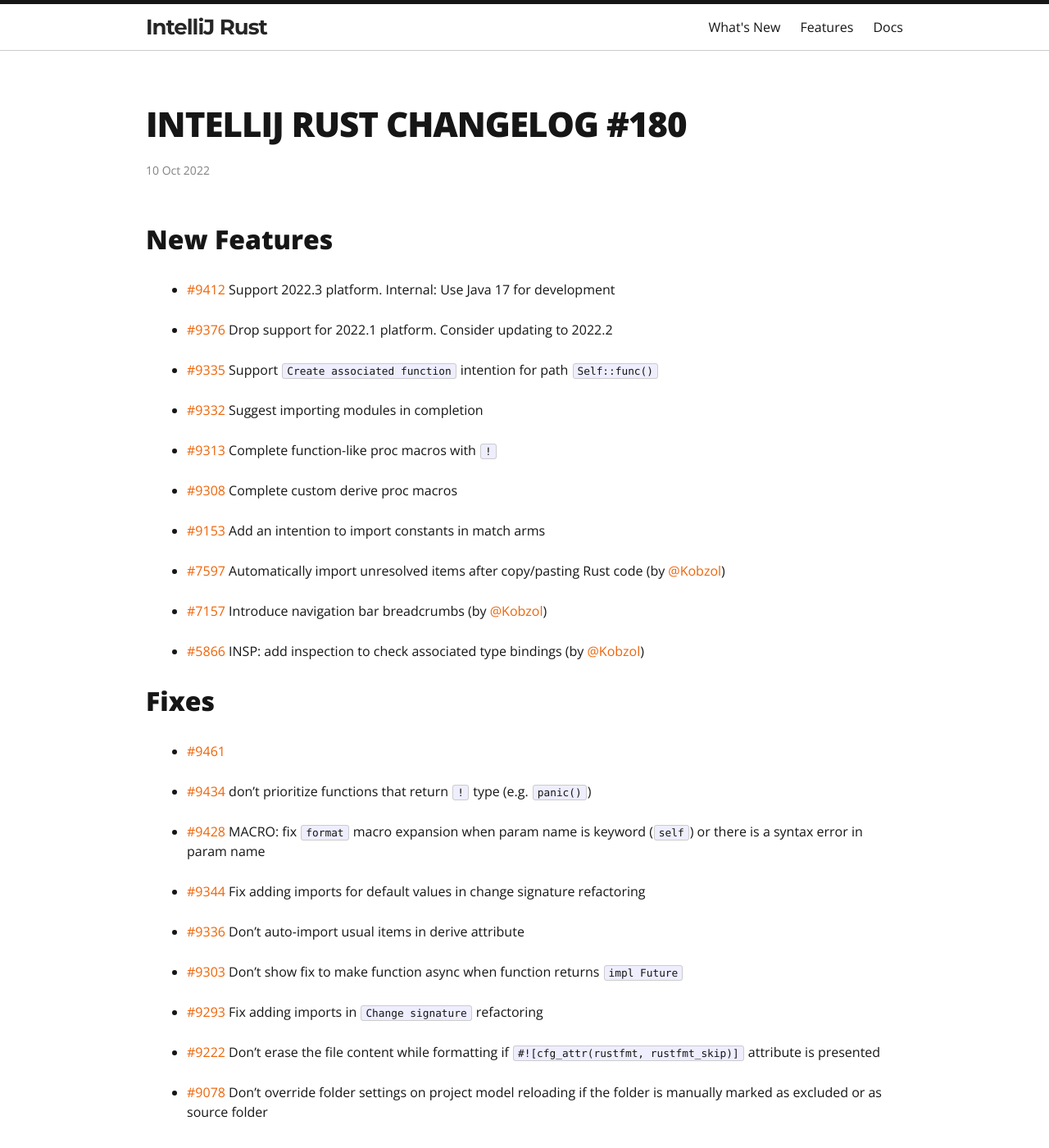
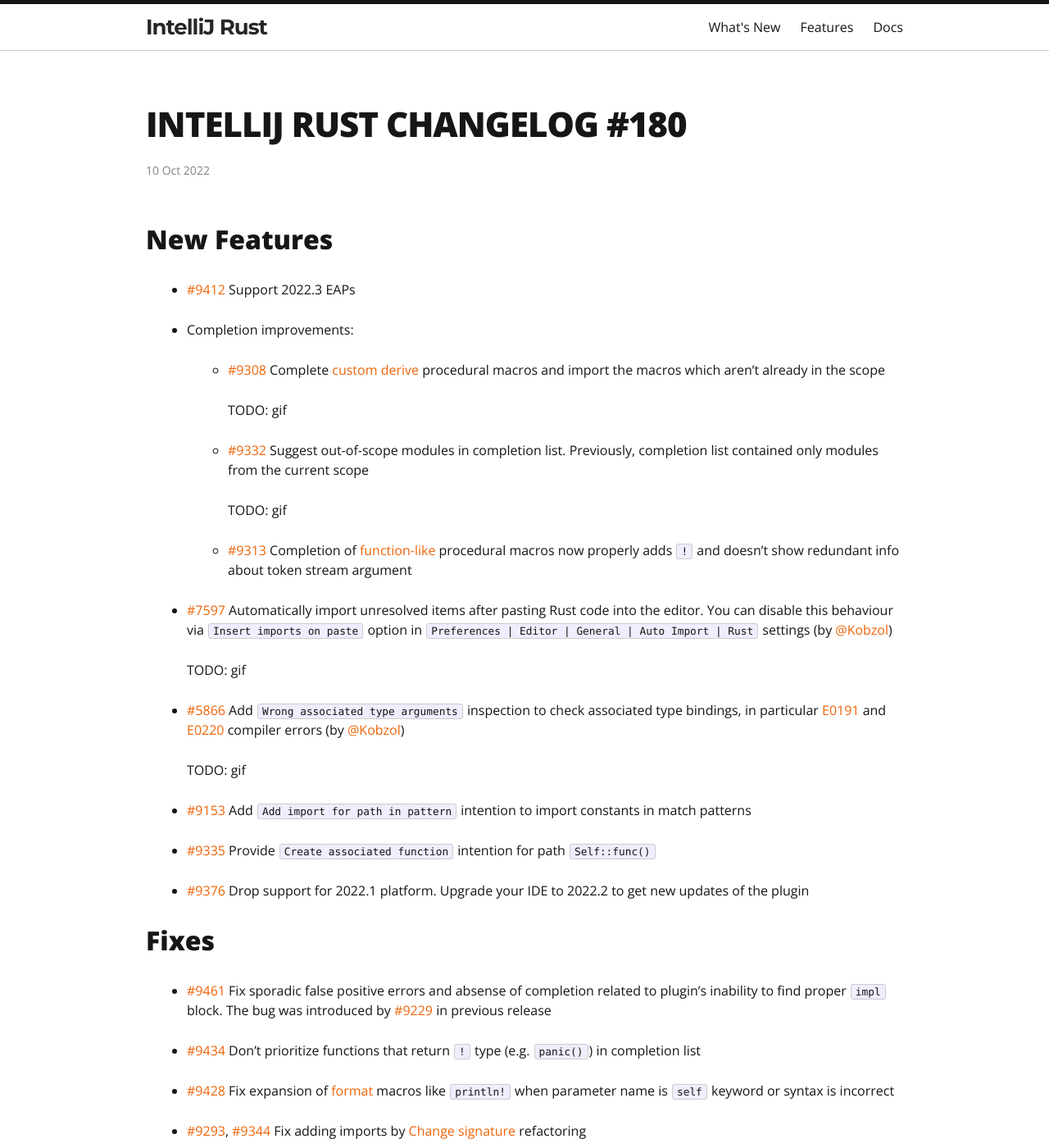
Before and after one commit to intellij-rust/intellij-rust.github.io, a Jekyll site: the page built from _posts/2022-10-10-changelog-180.markdown, in a window 1280 px wide and 1400 px high. Shown: the whole window at 82% size. Built offline with Jekyll 4.4.1, drawn with Linux system fonts in a browser that asks for light colours; nearby versions of some CDN libraries; some web fonts are replaced; some of the changed text lies outside the part shown.

Commit message:
Changelog 180

```diff
--- a/_posts/2022-10-10-changelog-180.markdown
+++ b/_posts/2022-10-10-changelog-180.markdown
@@ -7,51 +7,62 @@
 
 ## New Features
 
-* [#9412] Support 2022.3 platform. Internal: Use Java 17 for development
+* [#9412] Support 2022.3 EAPs
 
-* [#9376] Drop support for 2022.1 platform. Consider updating to 2022.2
+* Completion improvements:
 
-* [#9335] Support `Create associated function` intention for path `Self::func()`
+  * [#9308] Complete [custom derive] procedural macros and import the macros which aren't already in the scope
 
-* [#9332] Suggest importing modules in completion
+    TODO: gif
 
-* [#9313] Complete function-like proc macros with `!`
+  * [#9332] Suggest out-of-scope modules in completion list. Previously, completion list contained only modules from the current scope
 
-* [#9308] Complete custom derive proc macros
+    TODO: gif
 
-* [#9153] Add an intention to import constants in match arms
+  * [#9313] Completion of [function-like](https://doc.rust-lang.org/reference/procedural-macros.html#function-like-procedural-macros) procedural macros now properly adds `!`
+    and doesn't show redundant info about token stream argument
 
-* [#7597] Automatically import unresolved items after copy/pasting Rust code (by [@Kobzol])
+* [#7597] Automatically import unresolved items after pasting Rust code into the editor.
+  You can disable this behaviour via `Insert imports on paste` option in `Preferences | Editor | General | Auto Import | Rust` settings (by [@Kobzol])
 
-* [#7157] Introduce navigation bar breadcrumbs (by [@Kobzol])
+  TODO: gif
 
-* [#5866] INSP: add inspection to check associated type bindings (by [@Kobzol])
+* [#5866] Add `Wrong associated type arguments` inspection to check associated type bindings,
+  in particular [E0191](https://doc.rust-lang.org/error-index.html#E0191) and [E0220](https://doc.rust-lang.org/error-index.html#E0220) compiler errors (by [@Kobzol])
+
+  TODO: gif
+
+* [#9153] Add `Add import for path in pattern` intention to import constants in match patterns
+
+* [#9335] Provide `Create associated function` intention for path `Self::func()`
+
+* [#9376] Drop support for 2022.1 platform. Upgrade your IDE to 2022.2 to get new updates of the plugin
 
 ## Fixes
 
-* [#9461]
+* [#9461] Fix sporadic false positive errors and absense of completion related to plugin's inability to find proper `impl` block.
+  The bug was introduced by [#9229] in previous release
 
-* [#9434] don't prioritize functions that return `!` type (e.g. `panic()`)
+* [#9434] Don't prioritize functions that return `!` type (e.g. `panic()`) in completion list
 
-* [#9428] MACRO: fix `format` macro expansion when param name is keyword (`self`) or there is a syntax error in param name
+* [#9428] Fix expansion of [format](https://doc.rust-lang.org/std/fmt) macros like `println!` when parameter name is `self` keyword or syntax is incorrect
 
-* [#9344] Fix adding imports for default values in change signature refactoring
+* [#9293], [#9344] Fix adding imports by [Change signature](https://plugins.jetbrains.com/plugin/8182-rust/docs/rust-refactorings.html#change-sign) refactoring
 
-* [#9336] Don't auto-import usual items in derive attribute
+* [#9336] Don't suggest to import items in `derive` attribute if they are not [custom derive] macros
 
 * [#9303] Don't show fix to make function async when function returns `impl Future`
 
-* [#9293] Fix adding imports in `Change signature` refactoring
-
-* [#9222] Don't erase the file content while formatting if `#![cfg_attr(rustfmt, rustfmt_skip)]` attribute is presented
+* [#9222] Don't erase the file content during [formatting with `rustfmt`](https://plugins.jetbrains.com/plugin/8182-rust/docs/rust-code-style-and-formatting.html#reformat)
+  if `#![cfg_attr(rustfmt, rustfmt_skip)]` attribute is presented
 
 * [#9078] Don't override folder settings on project model reloading if the folder is manually marked as excluded or as source folder
 
 ## Internal Improvements
 
-* [#9412] Support 2022.3 platform. Internal: Use Java 17 for development
+* [#9412] Use Java 17 for development
 
-* [#9361] PSI: split `RsBaseType` into 4 different PSI element types
+* [#9361] Split `RsBaseType` into 4 different [PSI](https://plugins.jetbrains.com/docs/intellij/psi.html) element types
 
 Full set of changes can be found [here](https://github.com/intellij-rust/intellij-rust/milestone/89?closed=1)
 
@@ -63,6 +74,7 @@
 [#9078]: https://github.com/intellij-rust/intellij-rust/pull/9078
 [#9153]: https://github.com/intellij-rust/intellij-rust/pull/9153
 [#9222]: https://github.com/intellij-rust/intellij-rust/pull/9222
+[#9229]: https://github.com/intellij-rust/intellij-rust/pull/9229
 [#9293]: https://github.com/intellij-rust/intellij-rust/pull/9293
 [#9303]: https://github.com/intellij-rust/intellij-rust/pull/9303
 [#9308]: https://github.com/intellij-rust/intellij-rust/pull/9308
```
Also changed, not shown: other parts of _posts/2022-10-10-changelog-180.markdown (+2 -0 lines).
